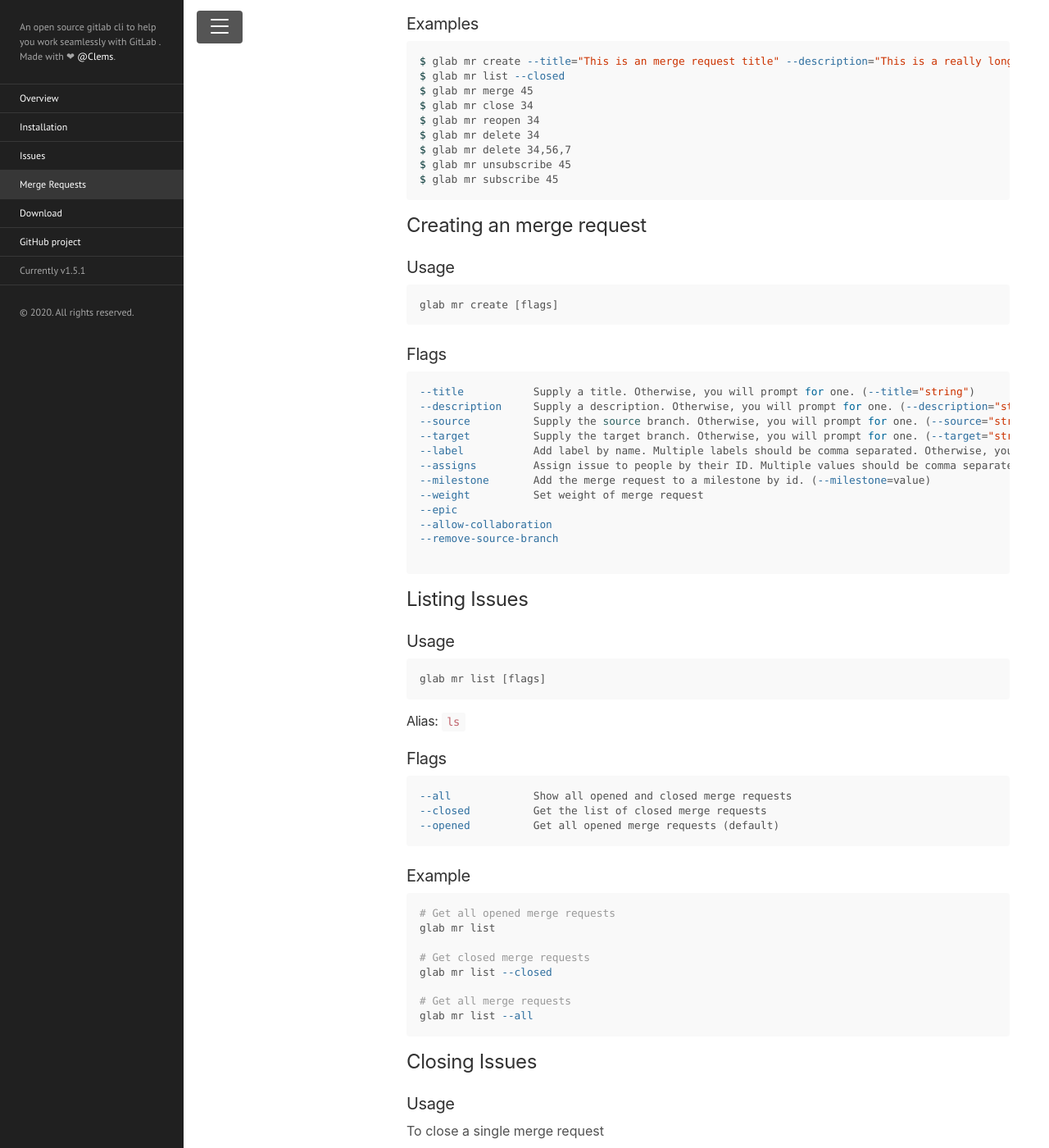
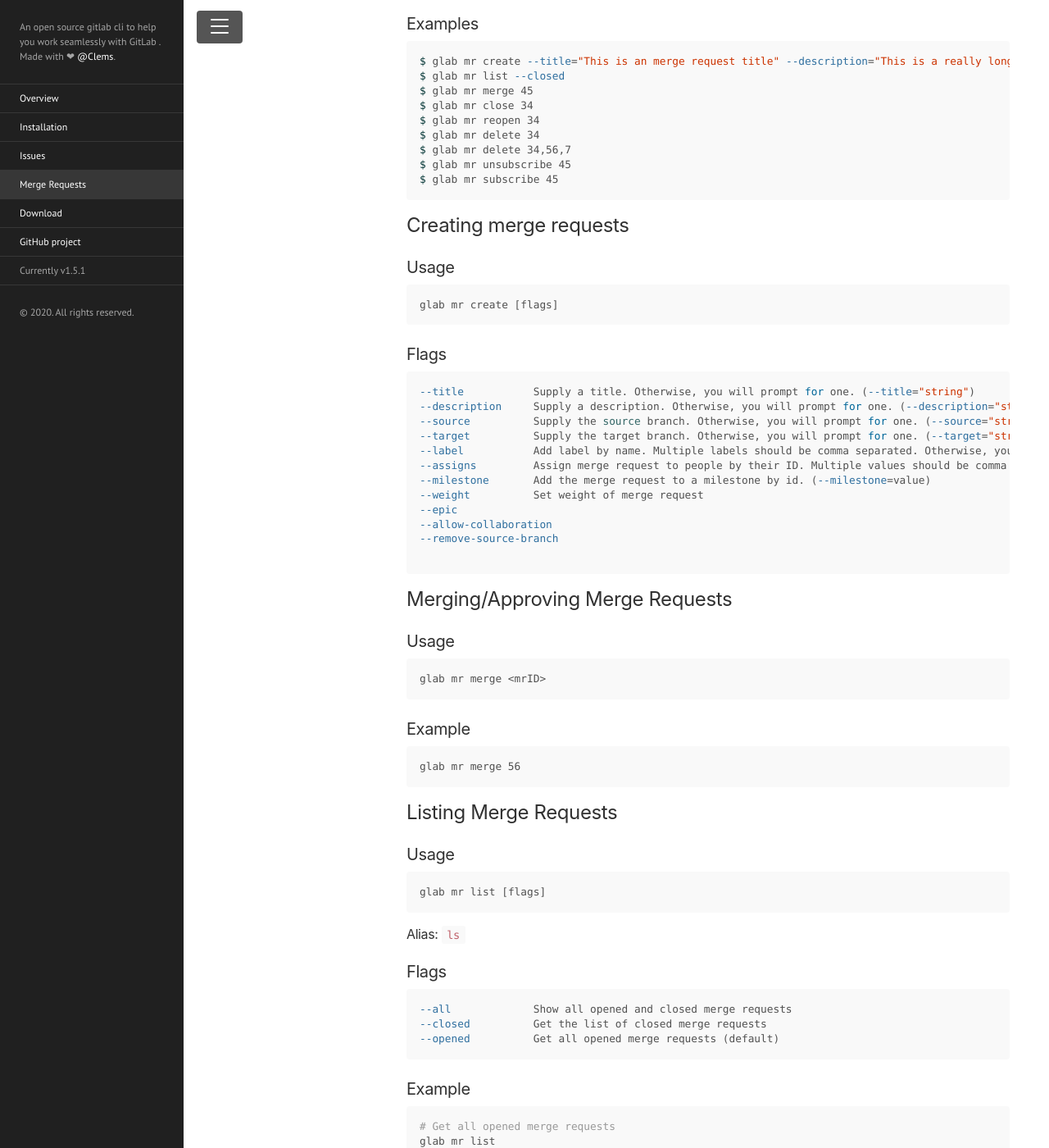
Before and after one commit to profclems/glab, a Jekyll site: the page built from docs/mr.md, in a window 1280 px wide and 1400 px high, scrolled down 599 px. Shown: the whole window at 82% size. Built offline with Jekyll 4.4.1, drawn with Linux system fonts in a browser that asks for light colours; some of the changed text lies outside the part shown.

Commit message:
Update docs

````diff
--- a/docs/mr.md
+++ b/docs/mr.md
@@ -36,7 +36,7 @@
 $ glab mr subscribe 45
   ```
 
-## Creating an merge request
+## Creating merge requests
 ### Usage
   ```bash
 glab mr create [flags]
@@ -49,7 +49,7 @@
 --source          Supply the source branch. Otherwise, you will prompt for one. (--source="string")
 --target          Supply the target branch. Otherwise, you will prompt for one. (--target="string")
 --label           Add label by name. Multiple labels should be comma separated. Otherwise, you will prompt for one, though optional (--label="string,string")
---assigns         Assign issue to people by their ID. Multiple values should be comma separated (--assigns=value,value)
+--assigns         Assign merge request to people by their ID. Multiple values should be comma separated (--assigns=value,value)
 --milestone       Add the merge request to a milestone by id. (--milestone=value)
 --weight          Set weight of merge request
 --epic
@@ -57,8 +57,17 @@
 --remove-source-branch
 
   ```
+## Merging/Approving Merge Requests
+### Usage
+  ```bash
+glab mr merge <mrID>
+  ```
+### Example
+```sh
+glab mr merge 56
+```
 
-## Listing Issues
+## Listing Merge Requests
 ### Usage
   ```bash
 glab mr list [flags]
@@ -83,7 +92,7 @@
 glab mr list --all
 ```
 
-## Closing Issues
+## Closing Merge Requests
 ### Usage
 To close a single merge request
   ```bash
@@ -100,7 +109,7 @@
 glab mr close 67,34,21
 ```
 
-## Reopening Issues
+## Reopening Merge Requests
 ### Usage
 To reopen a single merge request
   ```bash
@@ -117,7 +126,7 @@
 glab mr reopen 67,34,21
 ```
 
-## Subscribe to an Issues
+## Subscribe to Merge Requests
 ### Usage
 To subscribe to a single merge request
   ```bash
@@ -134,7 +143,7 @@
 glab mr subscribe 67,34,21
 ```
 
-## Unsubscribe to an Issues
+## Unsubscribe to Merge Requests
 ### Usage
 To unsubscribe to a single merge request
   ```bash
@@ -151,7 +160,7 @@
 glab mr unsubscribe 67,34,21
 ```
 
-## Deleting Issues
+## Deleting Merge Requests
 ### Usage
 To delete to a single merge request
   ```bash
````
